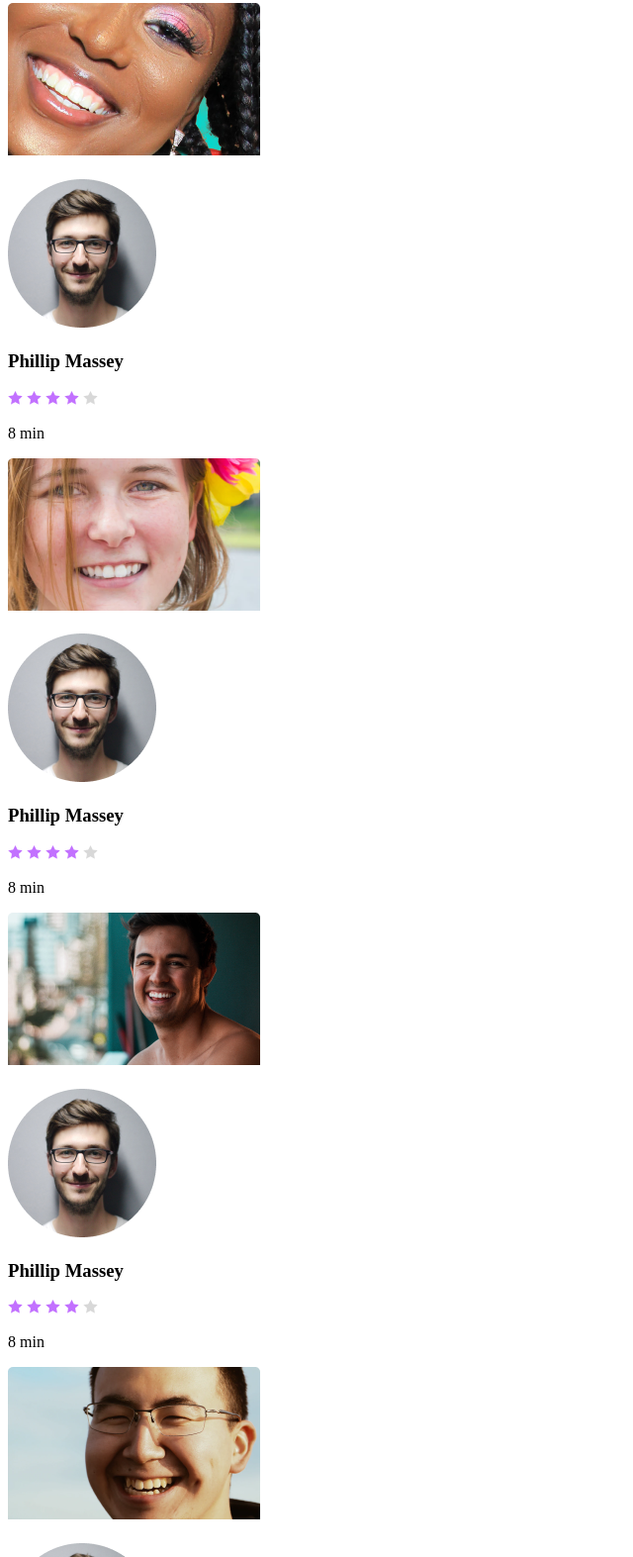
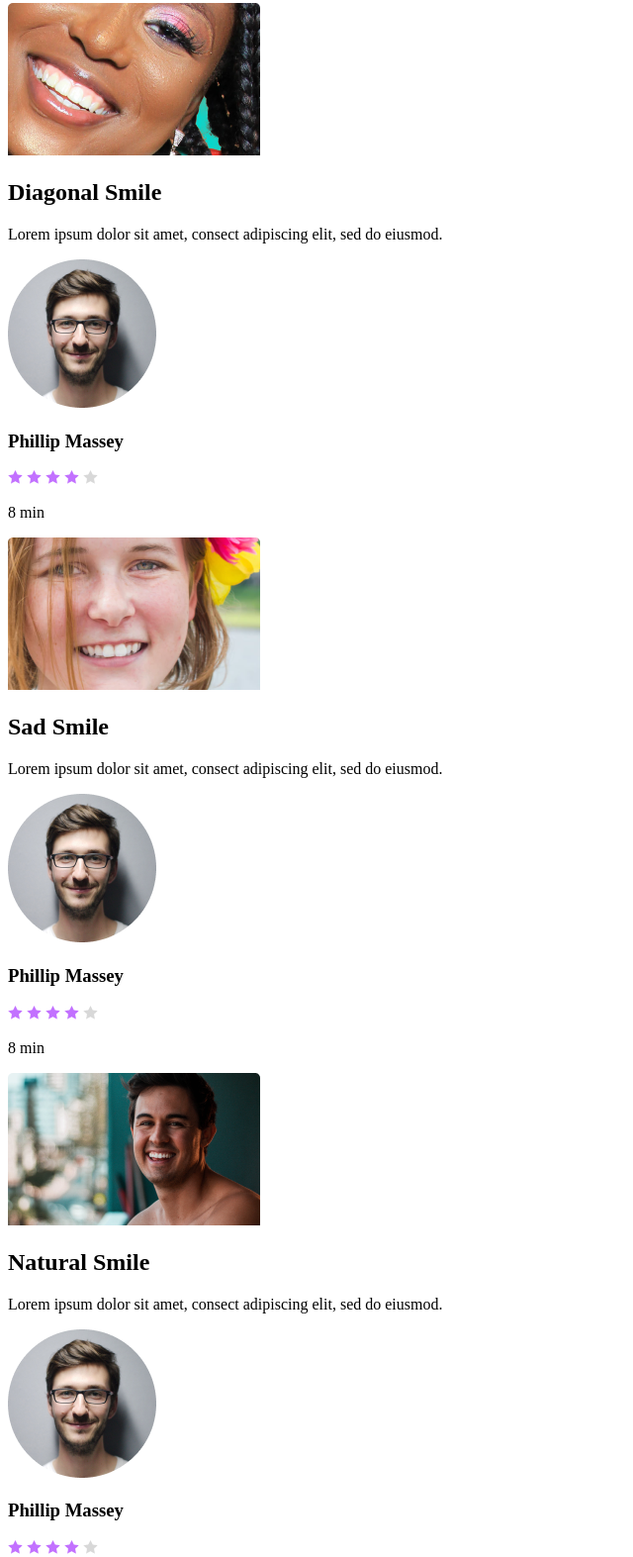
Before and after one commit to feeruzpanahaliyev/holbertonschool-web-development, a plain HTML site: page html_advanced/index.html in a window 1280 px wide. Shown: the part 1568-3141 px from the top of the page at 99% size, without its empty margins (0-640 px from the left). Drawn offline with Linux system fonts and the light colour scheme.

Commit message:
Update index.html

```diff
--- a/html_advanced/index.html
+++ b/html_advanced/index.html
@@ -1,5 +1,5 @@
 <!DOCTYPE html>
-<html lang="en">
+<html lang="zxx">
 <head>
     <title>Homepage</title>
 </head>
@@ -76,8 +76,8 @@
             <div>
                 <div>
                     <img src= "https://github.com/feeruzpanahaliyev/holbertonschool-web-development/blob/main/images/preview.png?raw=true" alt= "Video 1">
-                    <h2></h2>
-                    <p></p>
+                    <h2>Diagonal Smile</h2>
+                    <p>Lorem ipsum dolor sit amet, consect adipiscing elit, sed do eiusmod.</p>
                     <div class= "author">
                         <img src="https://github.com/feeruzpanahaliyev/holbertonschool-web-development/blob/main/images/avatar.png?raw=true" alt= "Video 1 Author 1">
                         <h3>Phillip Massey</h3>
@@ -95,8 +95,8 @@
                 </div>
                 <div>
                     <img src= "https://github.com/feeruzpanahaliyev/holbertonschool-web-development/blob/main/images/preview2.png?raw=true" alt= "Video 2">
-                    <h2></h2>
-                    <p></p>
+                    <h2>Sad Smile</h2>
+                    <p>Lorem ipsum dolor sit amet, consect adipiscing elit, sed do eiusmod.</p>
                     <div class= "author">
                         <img src="https://github.com/feeruzpanahaliyev/holbertonschool-web-development/blob/main/images/avatar.png?raw=true" alt= "Video 2 Author 1">
                         <h3>Phillip Massey</h3>
@@ -114,8 +114,8 @@
                 </div>
                 <div>
                     <img src= "https://github.com/feeruzpanahaliyev/holbertonschool-web-development/blob/main/images/preview3.png?raw=true" alt= "Video 3">
-                    <h2></h2>
-                    <p></p>
+                    <h2>Natural Smile</h2>
+                    <p>Lorem ipsum dolor sit amet, consect adipiscing elit, sed do eiusmod.</p>
                     <div class= "author">
                         <img src="https://github.com/feeruzpanahaliyev/holbertonschool-web-development/blob/main/images/avatar.png?raw=true" alt= "Video 3 Author 1">
                         <h3>Phillip Massey</h3>
@@ -132,8 +132,8 @@
                 </div>
                 <div>
                     <img src= "https://github.com/feeruzpanahaliyev/holbertonschool-web-development/blob/main/images/preview4.png?raw=true" alt= "Video 4">
-                    <h2></h2>
-                    <p></p>
+                    <h2>Happy Smile</h2>
+                    <p>Lorem ipsum dolor sit amet, consect adipiscing elit, sed do eiusmod.</p>
                     <div class= "author">
                         <img src="https://github.com/feeruzpanahaliyev/holbertonschool-web-development/blob/main/images/avatar.png?raw=true" alt= "Video 4 Author 1">
                         <h3>Phillip Massey</h3>
```
